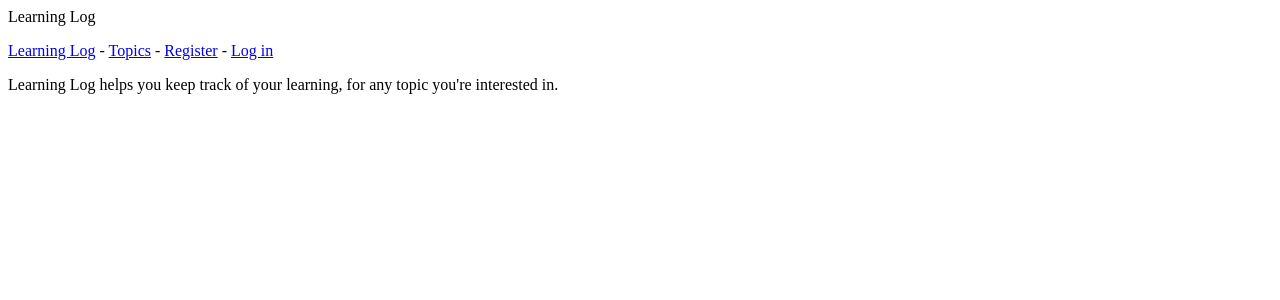
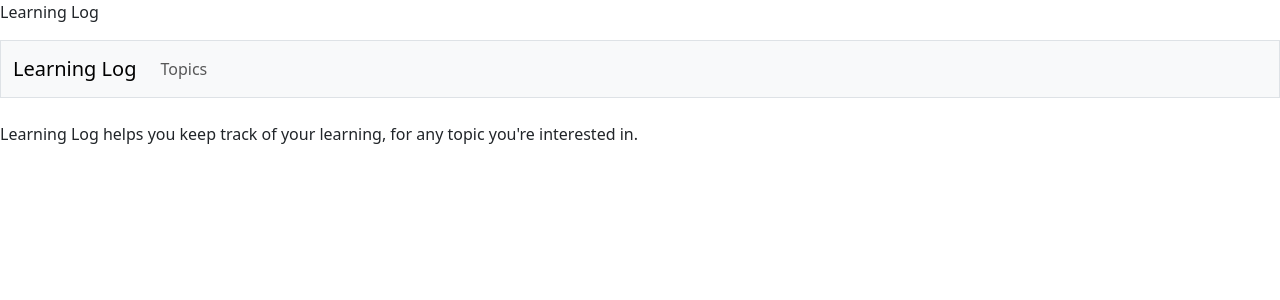
Before and after one commit to ChuongNguyen270304/Python_Projects, a Django app: template Project3-Webanwendungen/learning_log/learning_logs/templates/learning_logs/index.html in a window 1280 px wide. Shown: the top 300 px of the page. Run offline with Django 5.2, Linux system fonts and the light colour scheme; the template is opened without the code that fills it, so the values that code supplies are empty; some libraries are stand-ins or nearby versions.

Commit message:
Update base.html

```diff
--- a/Project3-Webanwendungen/learning_log/learning_logs/templates/learning_logs/base.html
+++ b/Project3-Webanwendungen/learning_log/learning_logs/templates/learning_logs/base.html
@@ -1,20 +1,33 @@
-<p>
-    <a href="{% url 'learning_logs:index' %}">Learning Log</a> -
-    <a href="{% url 'learning_logs:topics' %}">Topics</a> -
-    {% if user.is_authenticated %}
-        <p>Hello, {{ user.username }}!</p>
-    {% else %}
-        <a href="{% url 'accounts:register' %}">Register</a> -
-        <a href="{% url 'accounts:login' %}">Log in</a>
-    {% endif %}
-</p>
+<!DOCTYPE html>
+<html lang="en">
+<head>
+    <meta charset="utf-8">
+    <meta name="viewport" content="width=device-width, initial=scale-1,">
+    {% load django_bootstrap5 %}
+    {% bootstrap_css %}
+    {% bootstrap_javascript %}
+</head>
+<body>
+  <nav class="navbar navbar-expand-md navbar-light bg-light mb-4 border">
+    <div class="container-fluid">
+      <a class="navbar-brand" href="{% url 'learning_logs:index' %}">
+          Learning Log</a>
 
-{% block content %} {%endblock content %}
+      <button class="navbar-toggler" type="button" data-bs-toggle="collapse"
+        data-bs-target="#navbarCollapse" aria-controls="navbarCollapse"
+        aria-expanded="false" aria-label="Toggle navigation">
+        <span class="navbar-toggler-icon"></span>
+      </button>
 
-{% if user.is_authenticated %}
-    </hr>
-    <form action="{% url 'accounts:logout' %}" method="post">
-        {% csrf_token %}
-        <button name="submit">Log out</button>
-    </form>
-{% endif %}
+      <div class="collapse navbar-collapse" id="navbarCollapse">
+        <ul class="navbar-nav me-auto mb-2 mb-md-0">
+          <li class="nav-item">
+            <a class="nav-link" href="{% url 'learning_logs:topics' %}">
+              Topics</a></li>
+        </ul> <!-- End of links on left side of navbar -->
+    </div> <!-- Closes collapsible parts of navbar -->
+    </div> <!-- Closes navbar's container -->
+  </nav> <!-- End of navbar -->
+{% block content %}{% endblock content %}
+</body>
+</html>
```
